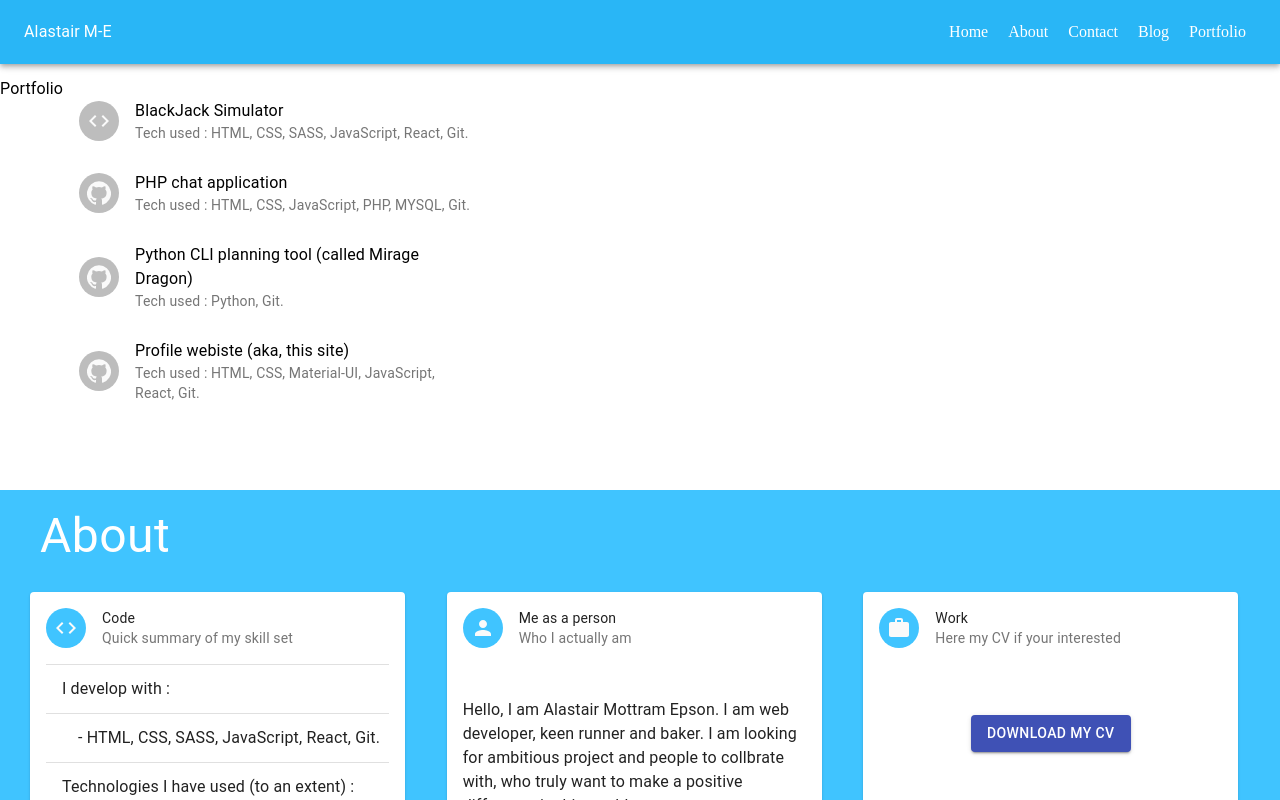
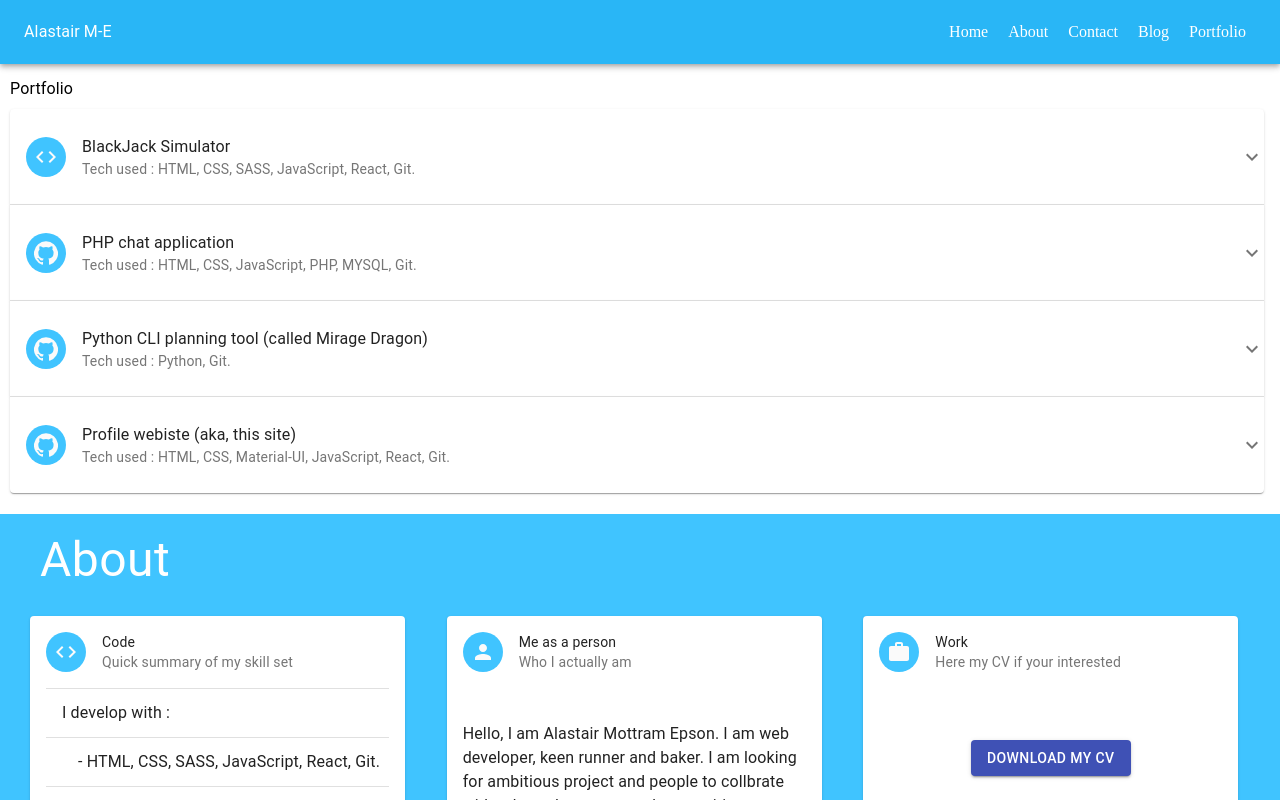
Before and after one commit to AlastairM-E/profile_website, a React app: page /Portfolio in a window 1280 px wide. Shown: the top 800 px of the page. Built offline with nearby package versions, Linux system fonts and the light colour scheme.

Commit message:
need to finish off portfolio piece, then add the CV for download then done

```diff
--- a/src/App.js
+++ b/src/App.js
@@ -17,7 +17,6 @@ const useStyles = makeStyles(theme => ({
         flexGrow : 1,
        margin : '13px 0px',
        width: '100%',
-       height : '50vh',
     },
 }));
 
--- a/src/components/Portfolio.js
+++ b/src/components/Portfolio.js
@@ -8,6 +8,8 @@ import {
     ListItemAvatar,
     ListItemText,
     Avatar,
+    ExpansionPanel,
+    ExpansionPanelSummary,
 } from '@material-ui/core';
 
 import { makeStyles, } from '@material-ui/core/styles';
@@ -15,11 +17,23 @@ import { lightBlue, } from '@material-ui/core/colors';
 
 import CodeIcon from '@material-ui/icons/Code';
 import GitHubIcon from '@material-ui/icons/GitHub';
+import ExpandMoreIcon from '@material-ui/icons/ExpandMore';
 
 /* STYLES */
 const useStyles = makeStyles(theme => ({
     projectList : {
         margin : '10px',
+        width : '98%',
+    },
+    accordian : {
+      padding : '0px',
+    },
+    panelSummary : {
+        margin : '0px',
+        padding : '0px',
+    },
+    expandButton : {
+        marginLeft : '50px',
     },
     projectIcon : {
         background : lightBlue['A200'],
@@ -28,6 +42,8 @@ const useStyles = makeStyles(theme => ({
 
 /*COMPONENT*/
 export default function Portfolio() {
+    /* HOOKS */
+    const classes = useStyles();
 
     const projects = [
         { icon : <CodeIcon />,
@@ -52,18 +68,29 @@ export default function Portfolio() {
     ];
 
     return (
-        <Grid container xs={12}>
+        <Grid container xs={12} className={classes.projectList}>
             <Typography>Portfolio</Typography>
-                <Grid item xs={12} sm={4}>
+                <Grid item xs={12} sm={12}>
                     <List>
                         {projects.map(({ icon, title, techUsed, }) => {
                             return (
-                                <ListItem>
-                                    <ListItemAvatar>
-                                        <Avatar>{icon}</Avatar>
-                                    </ListItemAvatar>
-                                    <ListItemText primary={title} secondary={techUsed} />
-                                </ListItem>
+
+                                <ExpansionPanel className={classes.accordian}>
+                                    <ExpansionPanelSummary
+                                        expandIcon={<ExpandMoreIcon className={classes.expandButton} />}
+                                        aria-controls="panel1a-content"
+                                        id="panel1a-header"
+                                        className={classes.panelSummary}
+                                    >
+                                        <ListItem >
+                                            <ListItemAvatar>
+                                                <Avatar className={classes.projectIcon}>{icon}</Avatar>
+                                            </ListItemAvatar>
+                                            <ListItemText primary={title} secondary={techUsed}  />
+                                        </ListItem>
+                                    </ExpansionPanelSummary>
+                                </ExpansionPanel>
+
                             );
                         })}
                     </List>
```
